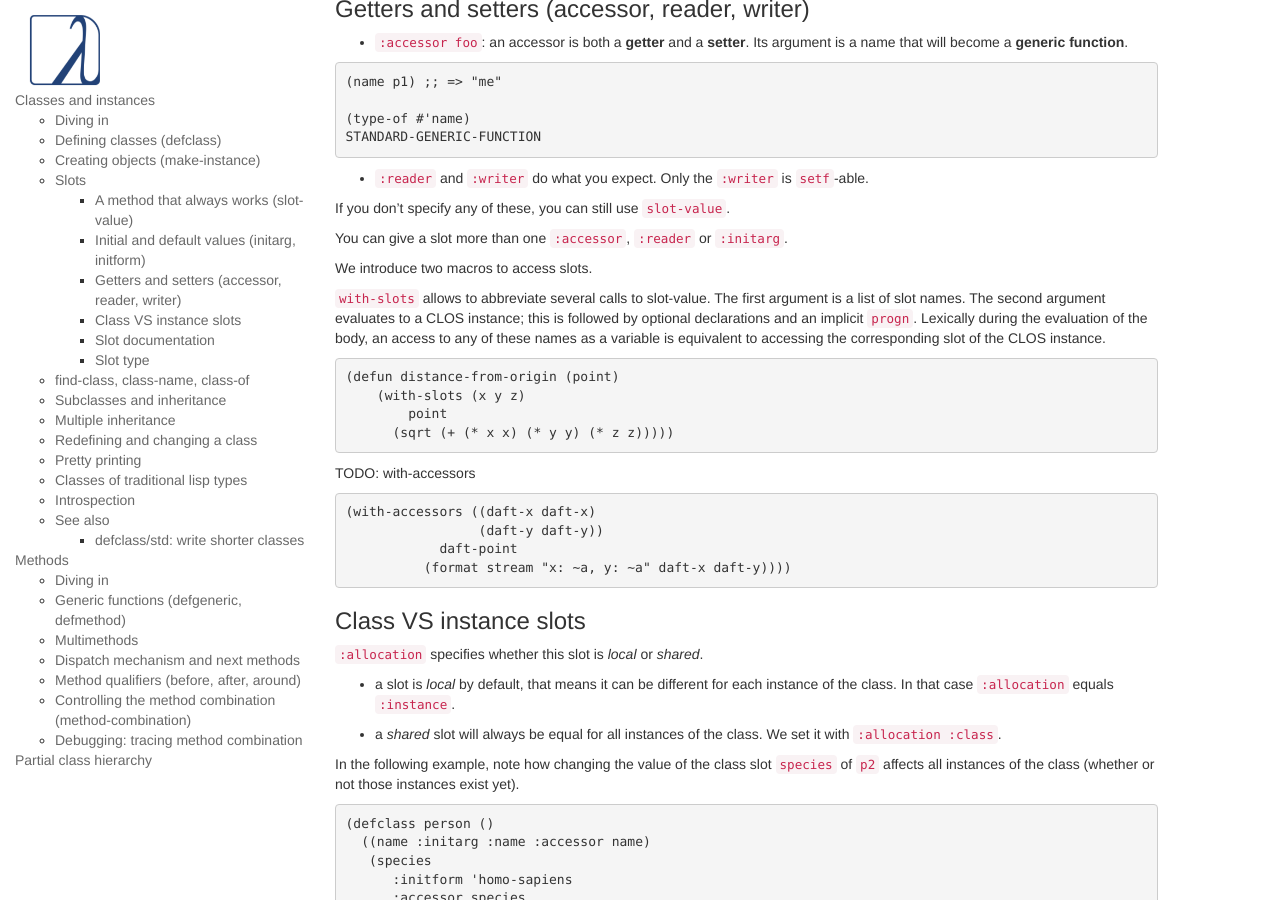
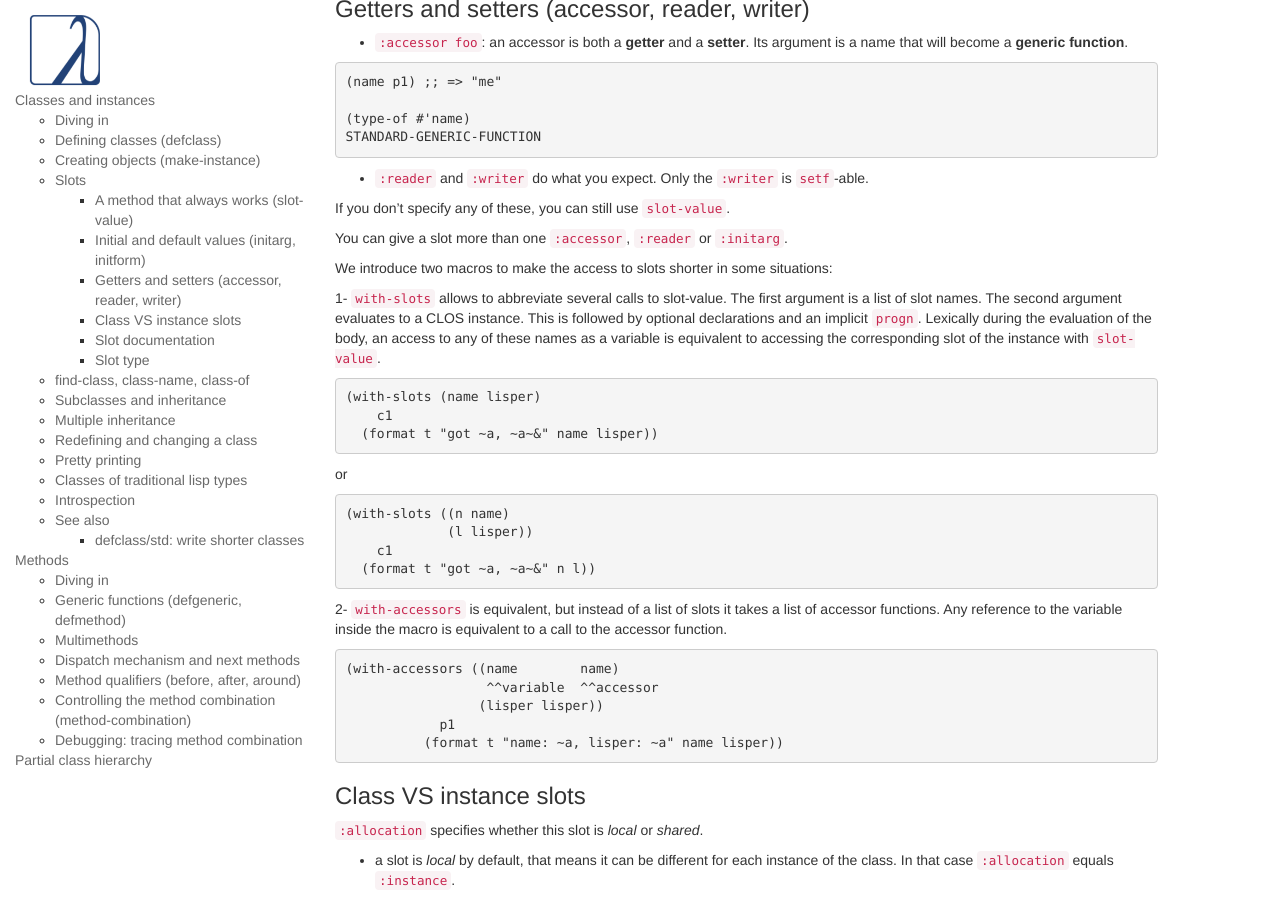
Before and after one commit to LispCookbook/cl-cookbook, a Jekyll site: the page built from clos.md, in a window 1280 px wide and 900 px high, scrolled down 3429 px. Built offline with Jekyll 4.4.1, drawn with Linux system fonts in a browser that asks for light colours.

Commit message:
clos++ with-slots, with-accessors

```diff
--- a/clos.md
+++ b/clos.md
@@ -241,31 +241,41 @@ If you don't specify any of these, you can still use `slot-value`.
 You can give a slot more than one `:accessor`, `:reader` or `:initarg`.
 
 
-We introduce two macros to access slots.
+We introduce two macros to make the access to slots shorter in some situations:
 
-`with-slots` allows to abbreviate several calls to slot-value. The
+1- `with-slots` allows to abbreviate several calls to slot-value. The
 first argument is a list of slot names. The second argument evaluates
-to a CLOS instance; this is followed by optional declarations and an
+to a CLOS instance. This is followed by optional declarations and an
 implicit `progn`. Lexically during the evaluation of the body, an
 access to any of these names as a variable is equivalent to accessing
-the corresponding slot of the CLOS instance.
+the corresponding slot of the instance with `slot-value`.
 
 
 ~~~lisp
-(defun distance-from-origin (point)
-    (with-slots (x y z)
-        point
-      (sqrt (+ (* x x) (* y y) (* z z)))))
+(with-slots (name lisper)
+    c1
+  (format t "got ~a, ~a~&" name lisper))
 ~~~
 
-
-TODO: with-accessors
+or
 
 ~~~lisp
-(with-accessors ((daft-x daft-x)
-                 (daft-y daft-y))
-            daft-point
-          (format stream "x: ~a, y: ~a" daft-x daft-y))))
+(with-slots ((n name)
+             (l lisper))
+    c1
+  (format t "got ~a, ~a~&" n l))
+~~~
+
+2- `with-accessors` is equivalent, but instead of a list of slots it
+takes a list of accessor functions. Any reference to the variable
+inside the macro is equivalent to a call to the accessor function.
+
+~~~lisp
+(with-accessors ((name        name)
+                  ^^variable  ^^accessor
+                 (lisper lisper))
+            p1
+          (format t "name: ~a, lisper: ~a" name lisper))
 ~~~
 
 ### Class VS instance slots
```
